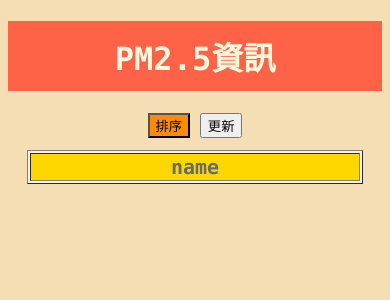
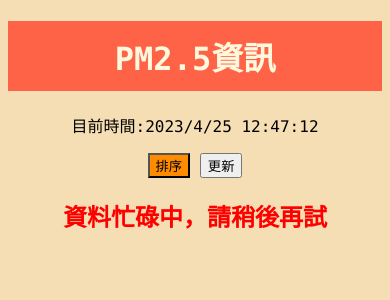
Before and after one commit to AllieLo/flask_demo, a Flask app: page /pm25 in a window 390 px wide. Shown: the top 300 px of the page. Run offline with Flask 3, Linux system fonts and the light colour scheme; a database or web service that is not in the repository returns one stand-in record (values such as "Sample title"); data that the repository does not hold is empty.

Commit message:
完成時間計數功能

```diff
--- a/main.py
+++ b/main.py
@@ -19,7 +19,7 @@
 def pm25():
     if request.method == "GET":
         columns, values = get_pm25()
-        # 單純使用GET才能這樣寫
+        # 單純使用GET才能這樣寫=>request.args.get(name)
         # if request.args.get('sort'):
         #     columns, values = get_pm25(True)
     if request.method == "POST":
--- a/pm25.py
+++ b/pm25.py
@@ -4,15 +4,15 @@
 def get_pm25(sort=False):
     columns, values = None, None
     try:
-        url = 'https://data.epa.gov.tw/api/v2/aqx_p_02?api_key=e8dd42e6-9b8b-43f8-991e-b3dee723a52d&limit=1000&sort=datacreationdate%20desc&format=JSON'
+        url = "https://data.epa.gov.tw/api/v2/aqx_p_02?api_key=e8dd42e6-9b8b-43f8-991e-b3dee723a52d&limit=1000&sort=datacreationdate%20desc&format=JSON"
         resp = requests.get(url)
-        datas = resp.json()['records']
+        datas = resp.json()["records"]
         # 組合標題
-        columns = list(datas[0].keys())
+        columns = list(datas[0].keys())[:-1]
         # 組合內容
         values = []
         for data in datas:
-            data = list(data.values())
+            data = list(data.values())[:-1]
             try:
                 data[2] = eval(data[2])
                 values.append(data)
@@ -20,7 +20,6 @@
                 print(e)
         if sort:
             values = sorted(values, key=lambda x: x[2], reverse=True)
-        print(values)
 
     except Exception as e:
         print(e)
@@ -29,5 +28,5 @@
 
 
 # 只有在本地端輸出,引用module時不會顯示
-if __name__ == '__main__':
+if __name__ == "__main__":
     print(get_pm25())
--- /dev/null
+++ b/static/pm25.js
@@ -0,0 +1,25 @@
+// 取得元素
+const dateEl = document.querySelector(".date");
+
+dateEl.innerText = getTime();
+
+
+
+
+
+// 取得今天日期
+function getTime(fullTime = true) {
+    let now = new Date();
+    let year = now.getFullYear();
+    let month = now.getMonth() + 1;
+    let date = now.getDate();
+    let hours = now.getHours();
+    let minutes = now.getMinutes();
+    let seconds = String(now.getSeconds()).padStart(2, "0");
+
+    if (fullTime) {
+        return `${year}/${month}/${date} ${hours}:${minutes}:${seconds}`;
+    }
+
+    return `${year}/${month}/${date}`;
+}
--- a/templates/index.html
+++ b/templates/index.html
@@ -11,6 +11,7 @@
 <body>
     <h1>歡迎光臨!{{content.name}}</h1>
     <p>現在時刻:<span>{{content['date']}}</span></p>
+    <a href="/pm25">PM2.5資訊</a>
 </body>
 
 </html>
--- a/templates/pm25.html
+++ b/templates/pm25.html
@@ -9,7 +9,7 @@
     <link rel="stylesheet" href="../static/style.css">
     <style>
         table {
-            width: 90%;
+            width: 80%;
             margin: 0 auto;
             background-color: beige;
         }
@@ -23,11 +23,22 @@
         #sort {
             background-color: darkorange;
         }
+
+        @media screen and (max-width:768px) {
+            table {
+                width: 100%;
+            }
+
+            th {
+                font-size: 16px;
+            }
+        }
     </style>
 </head>
 
 <body>
     <h1 class="banner">PM2.5資訊</h1>
+    <p>目前時間:<span class="date">2023/04/25</span></p>
     <form action="/pm25" method="POST" style="margin-bottom: 12px;">
         <input type="submit" value="排序" name="sort" id="sort">
         <input type="submit" value="更新" name="update">
@@ -55,6 +66,7 @@
         </tbody>
     </table>
     {% endif %}
+    <script src="../static/pm25.js"></script>
 </body>
 
 </html>
```
